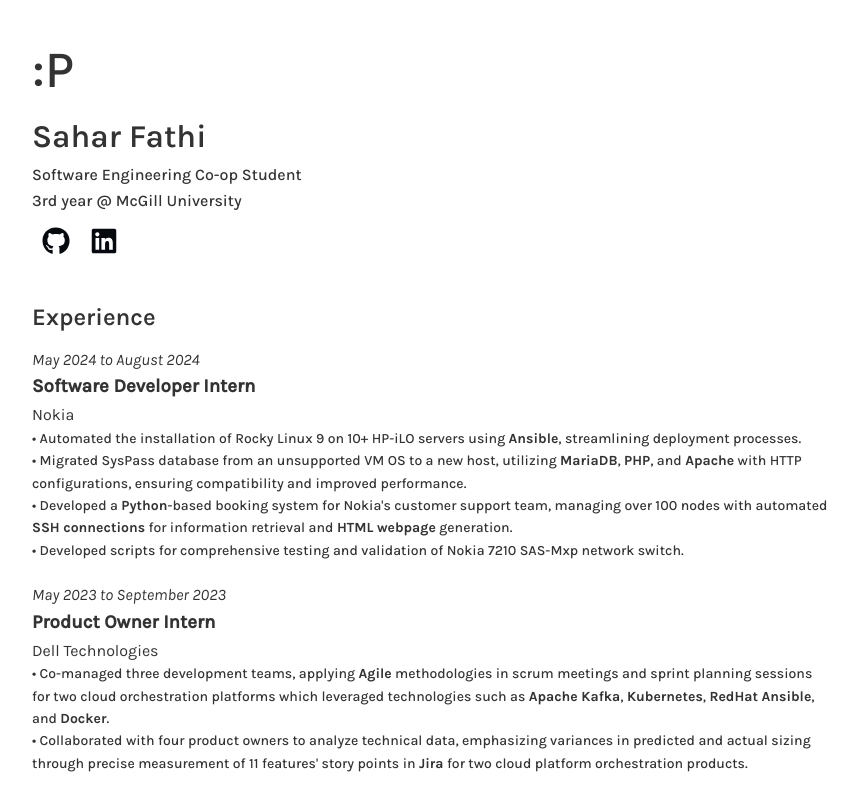
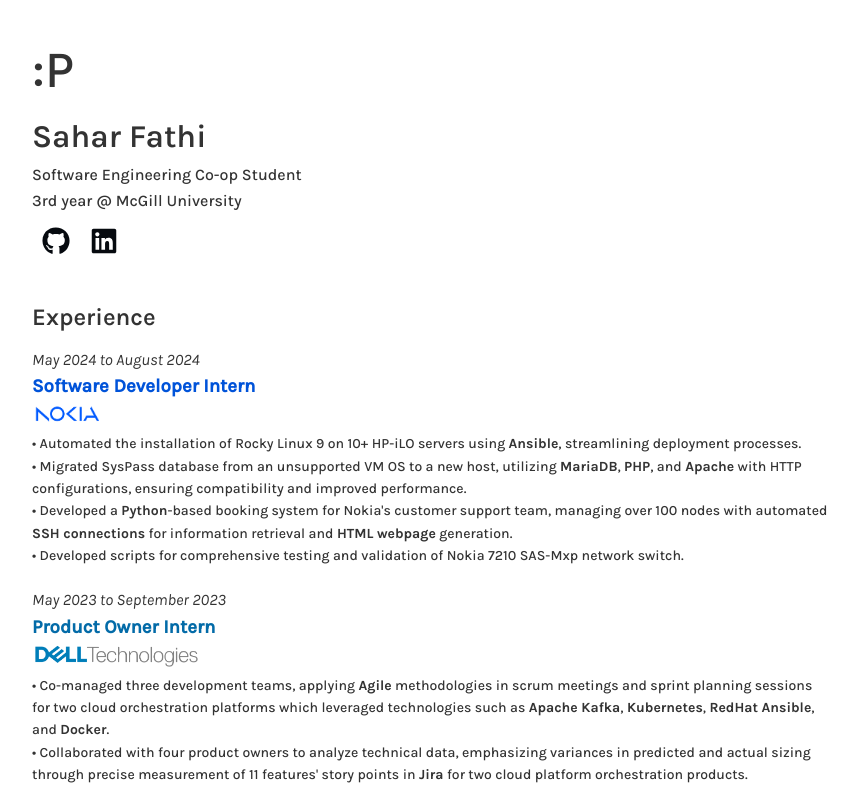
Before and after one commit to fathisahar/portfolio, a React (Create React App) app: page / in a window 1280 px wide. Shown: the top 800 px of the page, without its empty margins (208-1066 px from the left). Built offline with nearby package versions, Linux system fonts and the light colour scheme.

Commit message:
adding a bit of color

```diff
--- a/src/components/Experience.css
+++ b/src/components/Experience.css
@@ -5,23 +5,6 @@
 .experience-item {
   min-width: 300px;
   margin-bottom: 20px;
-}
-
-.tag {
-  background-color: #ddd;
-  padding: 2px 5px;
-  border-radius: 3px;
-  font-size: 12px;
-  margin-left: 10px;
-}
-
-.company{
-  font-family: 'Karla-Regular', sans-serif;
-  margin: 0px;
-}
-
-.title{
-  margin: 0px;
 }
 
 .date {
@@ -43,3 +26,23 @@
 .semibold {
   font-family: 'Karla-Bold', sans-serif;
 }
+
+.nokia {
+  width: 70px;
+  margin: 0px;
+}
+
+.dell {
+  width: 170px;
+  margin: 0px;
+}
+
+.dell-title{
+  margin: 0px;
+  color: #036ba8;
+}
+
+.nokia-title{
+  margin: 0px;
+  color: #0053d9;
+}
--- a/src/components/Experience.js
+++ b/src/components/Experience.js
@@ -8,8 +8,8 @@
       <section className="experience">
         <div className="experience-item">
         <p className='date'>May 2024 to August 2024</p>
-          <h3 className='title'>Software Developer Intern</h3>
-          <p className='company'>Nokia</p>
+          <h3 className='nokia-title'>Software Developer Intern</h3>
+          <img className='nokia' src={require('./nokia.png')}/>
           <p className='description'>
           • Automated the installation of Rocky Linux 9 on 10+ HP-iLO servers using <span className='semibold'>Ansible</span>, streamlining deployment processes. <br/>
           • Migrated SysPass database from an unsupported VM OS to a new host, utilizing <span className='semibold'>MariaDB</span>, <span className='semibold'>PHP</span>, and <span className='semibold'>Apache</span> with HTTP configurations, ensuring compatibility and improved performance. <br/>
@@ -20,8 +20,8 @@
         </div>
         <div className="experience-item">
           <p className='date'>May 2023 to September 2023</p>
-          <h3 className='title'>Product Owner Intern</h3>
-          <p className='company'>Dell Technologies</p>
+          <h3 className='dell-title'>Product Owner Intern</h3>
+          <img className='dell' src={require('./dell.png')}/>
           <p className='description'>
           • Co-managed three development teams, applying <span className='semibold'>Agile</span> methodologies in scrum meetings and sprint planning sessions for two cloud orchestration platforms which leveraged technologies such as <span className='semibold'>Apache Kafka</span>, <span className='semibold'>Kubernetes</span>, <span className='semibold'>RedHat Ansible</span>, and <span className='semibold'>Docker</span>. <br/>
           • Collaborated with four product owners to analyze technical data, emphasizing variances in predicted and actual sizing through precise measurement of 11 features' story points in <span className='semibold'>Jira</span> for two cloud platform orchestration products.
```
Also changed, not shown: src/components/dell.png (added), src/components/nokia.png (added).
